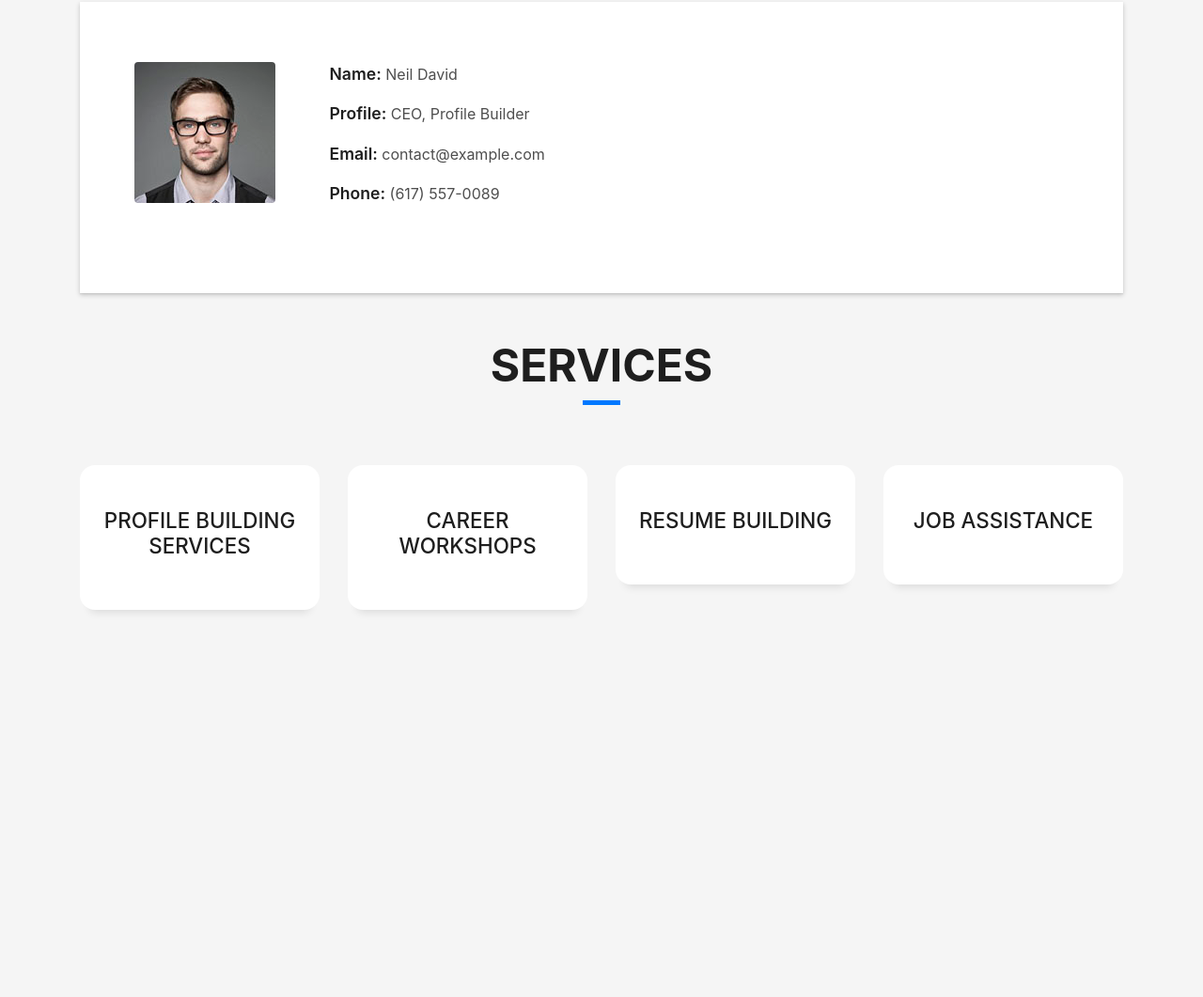
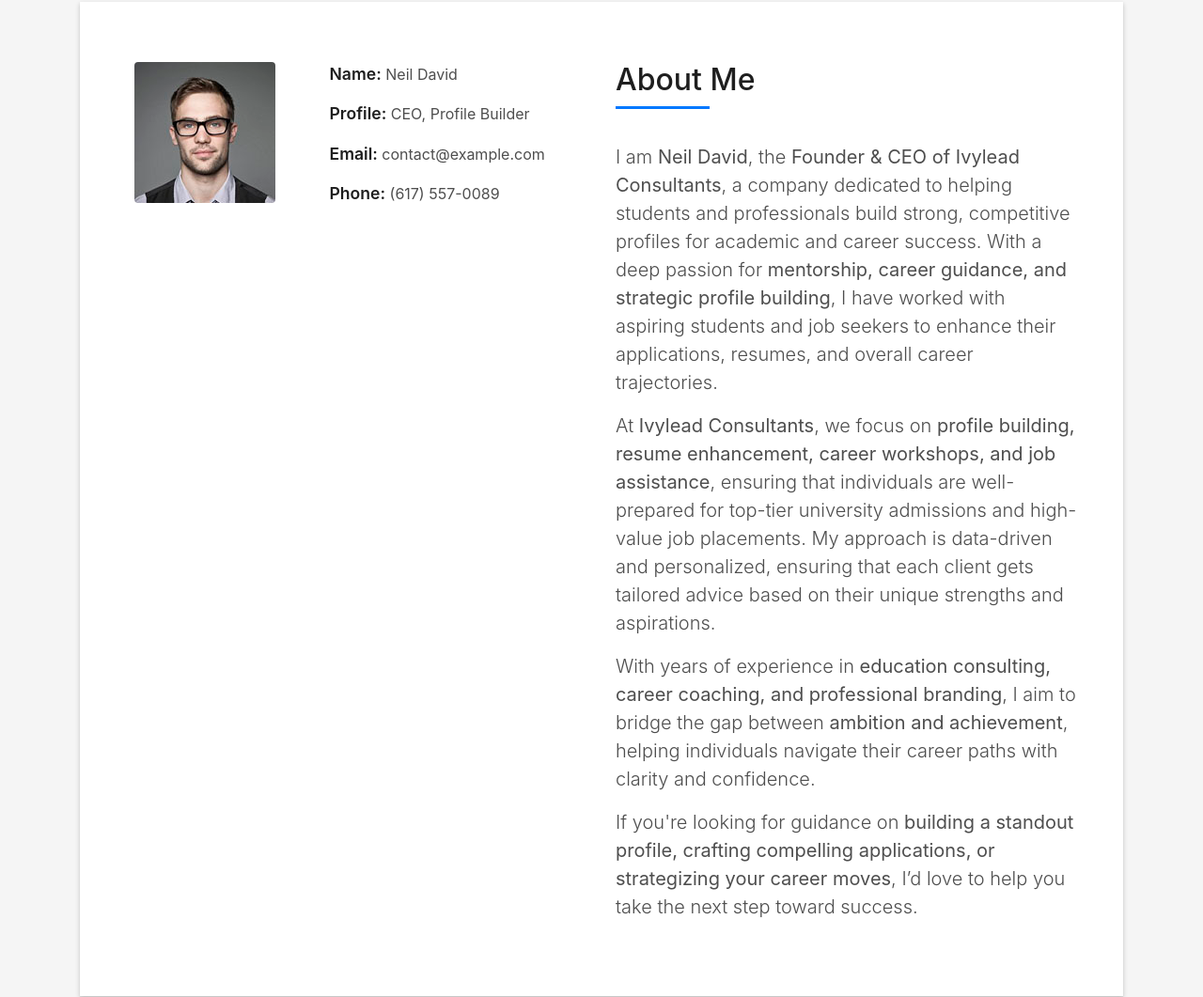
Before and after one commit to NeilDavid2787/mywebsite, a plain HTML site: page index.html in a window 1280 px wide. Shown: the part 862-1923 px from the top of the page at 94% size. Before the commit the page ends 1559 px from the top, so only its background shows below. Drawn offline with Linux system fonts and the light colour scheme.

Commit message:
Update index.html

```diff
--- a/index.html
+++ b/index.html
@@ -71,42 +71,26 @@
                   </div>
                 </div>
               </div>
+              <div class="col-md-6">
+                <div class="about-me pt-4 pt-md-0">
+                  <div class="title-box-2">
+                    <h5 class="title-left">About Me</h5>
+                  </div>
+                  <p class="lead">
+                    I am <strong>Neil David</strong>, the <strong>Founder & CEO of Ivylead Consultants</strong>, a company dedicated to helping students and professionals build strong, competitive profiles for academic and career success. With a deep passion for <strong>mentorship, career guidance, and strategic profile building</strong>, I have worked with aspiring students and job seekers to enhance their applications, resumes, and overall career trajectories.
+                  </p>
+                  <p class="lead">
+                    At <strong>Ivylead Consultants</strong>, we focus on <strong>profile building, resume enhancement, career workshops, and job assistance</strong>, ensuring that individuals are well-prepared for top-tier university admissions and high-value job placements. My approach is data-driven and personalized, ensuring that each client gets tailored advice based on their unique strengths and aspirations.
+                  </p>
+                  <p class="lead">
+                    With years of experience in <strong>education consulting, career coaching, and professional branding</strong>, I aim to bridge the gap between <strong>ambition and achievement</strong>, helping individuals navigate their career paths with clarity and confidence.
+                  </p>
+                  <p class="lead">
+                    If you're looking for guidance on <strong>building a standout profile, crafting compelling applications, or strategizing your career moves</strong>, I’d love to help you take the next step toward success.
+                  </p>
+                </div>
+              </div>
             </div>
-          </div>
-        </div>
-      </div>
-    </div>
-  </section>
-
-  <section id="service" class="services-mf route">
-    <div class="container">
-      <div class="row">
-        <div class="col-sm-12">
-          <div class="title-box text-center">
-            <h3 class="title-a">Services</h3>
-            <div class="line-mf"></div>
-          </div>
-        </div>
-      </div>
-      <div class="row">
-        <div class="col-md-3">
-          <div class="service-box">
-            <h2 class="s-title">Profile Building Services</h2>
-          </div>
-        </div>
-        <div class="col-md-3">
-          <div class="service-box">
-            <h2 class="s-title">Career Workshops</h2>
-          </div>
-        </div>
-        <div class="col-md-3">
-          <div class="service-box">
-            <h2 class="s-title">Resume Building</h2>
-          </div>
-        </div>
-        <div class="col-md-3">
-          <div class="service-box">
-            <h2 class="s-title">Job Assistance</h2>
           </div>
         </div>
       </div>
```
